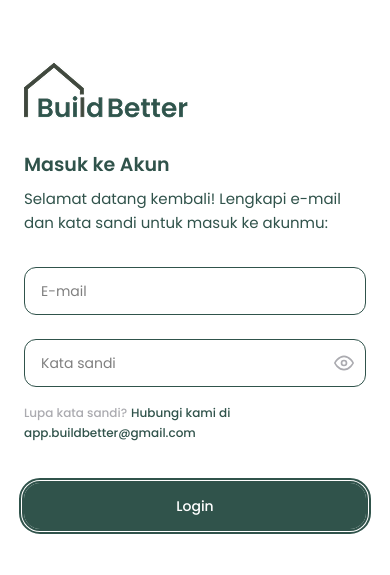
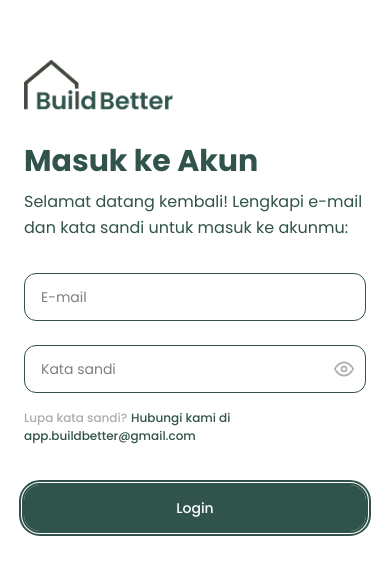
Before and after one commit to christinaa21/AdminBuildBetter, a Next.js app in the folder admin-build-better/: page / in a window 390 px wide. Shown: the part 127-702 px from the top of the page. Built offline with nearby package versions, Linux system fonts and the light colour scheme.

Commit message:
Fix: Typography Style, Login page, Button component

```diff
--- a/admin-build-better/src/app/layout.tsx
+++ b/admin-build-better/src/app/layout.tsx
@@ -1,5 +1,5 @@
 import type { Metadata } from "next";
-import { poppins } from "../../utils/fonts";
+import { poppins } from "../utils/fonts";
 import "./globals.css";
 
 export const metadata: Metadata = {
--- a/admin-build-better/src/app/page.tsx
+++ b/admin-build-better/src/app/page.tsx
@@ -2,10 +2,9 @@
 
 import { useState } from 'react';
 import Image from 'next/image';
-import Head from 'next/head';
 import { FiEye, FiEyeOff } from 'react-icons/fi';
 import Button from '@/components/Button';
-import { typography } from '../../utils/typography';
+import { H1, Body, Caption, Text } from '@/components/Typography';
 
 export default function Login() {
   const [email, setEmail] = useState('');
@@ -20,17 +19,12 @@ export default function Login() {
 
   return (
     <div className="flex min-h-screen bg-custom-white-50">
-      <Head>
-        <title>Build Better | Login</title>
-        <meta name="description" content="Login to your Build Better account" />
-      </Head>
-
       {/* Left side - Image */}
       <div className="hidden lg:block lg:w-1/2 relative">
         <div className="absolute inset-0">
           <Image
             src="/login.png"
-            alt="Sustainable house with solar panels"
+            alt="Login Image"
             fill
             style={{ objectFit: 'cover' }}
             priority
@@ -45,17 +39,16 @@ export default function Login() {
             <Image
               src="/logo.png"
               alt="Logo"
-              width={164}
-              height={56}
-              style={{ width: 'auto', height: 'auto' }}
+              width={150}
+              height={60}
               priority
             />
           </div>
 
-          <h1 className={`${typography.title()} text-custom-green-300 mb-2`}>Masuk ke Akun</h1>
-          <p className={`${typography.body1()} text-custom-green-300 mb-8`}>
+          <H1 className="text-custom-green-300 mb-2">Masuk ke Akun</H1>
+          <Body className="text-custom-green-300 mb-8">
             Selamat datang kembali! Lengkapi e-mail dan kata sandi untuk masuk ke akunmu:
-          </p>
+          </Body>
 
           <form onSubmit={handleSubmit}>
             <div className="mb-6">
@@ -64,7 +57,7 @@ export default function Login() {
                 type="email"
                 value={email}
                 onChange={(e) => setEmail(e.target.value)}
-                className={`w-full px-4 py-3 border border-custom-green-300 rounded-xl focus:outline-none focus:ring-2 focus:ring-custom-green-200 focus:border-transparent ${typography.body2()}`}
+                className="w-full px-4 py-3 border border-custom-green-300 rounded-xl focus:outline-none focus:ring-2 focus:ring-custom-green-200 focus:border-transparent font-poppins text-sm leading-[22px]"
                 placeholder="E-mail"
                 required
               />
@@ -77,7 +70,7 @@ export default function Login() {
                   type={showPassword ? "text" : "password"}
                   value={password}
                   onChange={(e) => setPassword(e.target.value)}
-                  className={`w-full px-4 py-3 border border-custom-green-300 rounded-xl focus:outline-none focus:ring-2 focus:ring-custom-green-200 focus:border-transparent ${typography.body2()}`}
+                  className="w-full px-4 py-3 border border-custom-green-300 rounded-xl focus:outline-none focus:ring-2 focus:ring-custom-green-200 focus:border-transparent font-poppins text-sm leading-[22px]"
                   placeholder="Kata sandi"
                   required
                 />
@@ -92,12 +85,12 @@ export default function Login() {
             </div>
 
             <div className="flex justify-end mb-10">
-              <p className={`${typography.caption()} text-custom-gray-200`}>
+              <Caption className="text-custom-gray-200">
                 Lupa kata sandi?
                 <a href="mailto:app.buildbetter@gmail.com" className="text-custom-green-300 ml-1 hover:underline">
                   Hubungi kami di app.buildbetter@gmail.com
                 </a>
-              </p>
+              </Caption>
             </div>
 
             <Button
--- a/admin-build-better/src/components/Button.tsx
+++ b/admin-build-better/src/components/Button.tsx
@@ -1,20 +1,58 @@
+// components/Button.tsx
 'use client'
 
 import React from 'react';
-import { typography } from '../../utils/typography';
+import { cva, type VariantProps } from 'class-variance-authority';
 
-interface ButtonProps {
+// Define button variants using class-variance-authority
+const buttonStyles = cva(
+  // Base styles
+  "rounded-2xl py-3 px-6 transition-colors duration-200 flex items-center justify-center",
+  {
+    variants: {
+      variant: {
+        primary: "bg-custom-green-300 hover:bg-custom-green-500 text-custom-white-50 outline-5 outline-double outline-custom-green-300",
+        outline: "bg-custom-white-50 border border-custom-green-300 hover:bg-custom-white-100 text-custom-green-300",
+      },
+      fullWidth: {
+        true: "w-full",
+        false: "",
+      },
+      isDisabled: {  // renamed from disabled to avoid conflict
+        true: "opacity-50 cursor-not-allowed",
+        false: "cursor-pointer",
+      },
+      size: {
+        sm: "py-2 px-4 text-sm",
+        md: "py-3 px-6",
+        lg: "py-4 px-8 text-lg",
+      },
+      iconPosition: {
+        left: "flex-row",
+        right: "flex-row-reverse",
+      },
+    },
+    defaultVariants: {
+      variant: "primary",
+      fullWidth: false,
+      isDisabled: false,
+      size: "md",
+      iconPosition: "left",
+    },
+  }
+);
+
+// Define button props with class-variance-authority types
+interface ButtonProps extends
+  React.ButtonHTMLAttributes<HTMLButtonElement> {
   title: string;
-  variant?: 'primary' | 'outline';
+  variant?: "primary" | "outline";
   icon?: React.ReactNode;
-  iconPosition?: 'left' | 'right';
+  iconPosition?: "left" | "right";
   onPress?: (event?: React.MouseEvent<HTMLButtonElement>) => void;
-  disabled?: boolean;
-  selected?: boolean;
-  className?: string;
+  fullWidth?: boolean;
+  size?: "sm" | "md" | "lg";
   textClassName?: string;
-  fullWidth?: boolean;
-  type?: 'button' | 'submit' | 'reset';
 }
 
 const Button: React.FC<ButtonProps> = ({
@@ -27,42 +65,32 @@ const Button: React.FC<ButtonProps> = ({
   className = '',
   textClassName = '',
   fullWidth = false,
+  size = 'md',
   type = 'button',
+  ...props
 }) => {
-  // Base styles for all buttons
-  const baseStyles = "rounded-2xl py-3 px-6 transition-colors duration-200";
-
-  // Width styles
-  const widthStyles = fullWidth ? "w-full" : "";
-
-  // Variant specific styles
-  const variantStyles = variant === 'primary'
-    ? "bg-custom-green-300 hover:bg-custom-green-500 text-custom-white-50 outline-5 outline-double outline-custom-green-300"
-    : "bg-custom-white-50 border border-custom-green-300 hover:bg-custom-white-100 text-custom-green-300";
-
-  // Disabled styles
-  const disabledStyles = disabled
-    ? "opacity-50 cursor-not-allowed"
-    : "cursor-pointer";
-
-  // Typography
-  const textStyles = typography.subtitle2();
-
   return (
     <button
       onClick={onPress}
       disabled={disabled}
-      className={`${baseStyles} ${variantStyles} ${widthStyles} ${disabledStyles} ${className}`}
+      className={`${buttonStyles({
+        variant,
+        fullWidth,
+        isDisabled: disabled, // map disabled to isDisabled
+        size,
+        iconPosition
+      })} ${className}`}
       type={type}
+      {...props}
     >
-      <div className={`flex items-center justify-center ${iconPosition === 'right' ? 'flex-row-reverse' : 'flex-row'}`}>
-        {icon && (
-          <span className={`${iconPosition === 'right' ? 'ml-2' : 'mr-2'}`}>
-            {icon}
-          </span>
-        )}
-        <span className={`${textStyles} ${textClassName}`}>{title}</span>
-      </div>
+      {icon && (
+        <span className={`${iconPosition === 'right' ? 'ml-2' : 'mr-2'}`}>
+          {icon}
+        </span>
+      )}
+      <span className={`font-poppins font-medium text-sm leading-[22px] ${textClassName}`}>
+        {title}
+      </span>
     </button>
   );
 };
--- /dev/null
+++ b/admin-build-better/src/components/Typography.tsx
@@ -0,0 +1,82 @@
+// components/Typography.tsx
+import React from 'react';
+import { typography, text, type TextProps, type TypographyVariants } from '../utils/typography'
+
+interface BaseTypographyProps extends TextProps {
+  children: React.ReactNode;
+  className?: string;
+  as?: React.ElementType;
+}
+
+export const Text = ({
+  children,
+  className = '',
+  as: Component = 'p',
+  size,
+  weight,
+  color,
+  leading,
+  tracking,
+  font,
+  transform,
+  ...props
+}: BaseTypographyProps) => {
+  return (
+    <Component
+      className={`${text({ size, weight, color, leading, tracking, font, transform })} ${className}`}
+      {...props}
+    >
+      {children}
+    </Component>
+  );
+};
+
+// Create components for each typography variant
+const createTypographyComponent = (
+  variant: TypographyVariants,
+  defaultElement: React.ElementType
+) => {
+  const Component = ({
+    children,
+    className = '',
+    as,
+    size,
+    weight,
+    color,
+    leading,
+    tracking,
+    font,
+    transform,
+    ...props
+  }: BaseTypographyProps) => {
+    const Element = as || defaultElement;
+
+    return (
+      <Element
+        className={`${typography[variant]({
+          size,
+          weight,
+          color,
+          leading,
+          tracking,
+          font,
+          transform
+        })} ${className}`}
+        {...props}
+      >
+        {children}
+      </Element>
+    );
+  };
+
+  return Component;
+};
+
+export const H1 = createTypographyComponent('h1', 'h1');
+export const H2 = createTypographyComponent('h2', 'h2');
+export const H3 = createTypographyComponent('h3', 'h3');
+export const Title = createTypographyComponent('title', 'p');
+export const Subtitle = createTypographyComponent('subtitle', 'p');
+export const Body = createTypographyComponent('body', 'p');
+export const Caption = createTypographyComponent('caption', 'p');
+export const Overline = createTypographyComponent('overline', 'p');
--- /dev/null
+++ b/admin-build-better/src/utils/fonts.tsx
@@ -0,0 +1,8 @@
+import { Poppins } from 'next/font/google';
+
+export const poppins = Poppins({
+  subsets: ['latin'],
+  weight: ['400', '500', '600', '700'],
+  style: ['normal', 'italic'],
+  variable: '--font-poppins',
+});
--- /dev/null
+++ b/admin-build-better/src/utils/typography.tsx
@@ -0,0 +1,161 @@
+// utils/typography.ts
+import { cva, type VariantProps } from 'class-variance-authority';
+
+// Define size variants for better responsiveness
+export const typographyVariants = {
+  size: {
+    xs: 'text-xs sm:text-sm', // Extra small
+    sm: 'text-sm sm:text-base', // Small
+    base: 'text-base sm:text-lg', // Base
+    lg: 'text-lg sm:text-xl', // Large
+    xl: 'text-xl sm:text-2xl', // Extra large
+    '2xl': 'text-2xl sm:text-3xl', // 2XL
+    '3xl': 'text-3xl sm:text-4xl', // 3XL
+  },
+  weight: {
+    light: 'font-light',
+    normal: 'font-normal',
+    medium: 'font-medium',
+    semibold: 'font-semibold',
+    bold: 'font-bold',
+  },
+  color: {
+    primary: 'text-primary',
+    secondary: 'text-secondary',
+    muted: 'text-gray-500',
+    light: 'text-gray-300',
+    dark: 'text-gray-900',
+    white: 'text-white',
+    black: 'text-black',
+  },
+  leading: {
+    tight: 'leading-tight',
+    normal: 'leading-normal',
+    relaxed: 'leading-relaxed',
+    loose: 'leading-loose',
+  },
+  tracking: {
+    tighter: 'tracking-tighter',
+    tight: 'tracking-tight',
+    normal: 'tracking-normal',
+    wide: 'tracking-wide',
+    wider: 'tracking-wider',
+  },
+  font: {
+    sans: 'font-sans',
+    serif: 'font-serif',
+    mono: 'font-mono',
+    poppins: 'font-poppins',
+  },
+  transform: {
+    uppercase: 'uppercase',
+    lowercase: 'lowercase',
+    capitalize: 'capitalize',
+    normal: 'normal-case',
+  }
+};
+
+// Create base typography component variants
+export const text = cva('', {
+  variants: typographyVariants,
+  defaultVariants: {
+    size: 'base',
+    weight: 'normal',
+    leading: 'normal',
+    font: 'poppins',
+  },
+});
+
+// Typography presets
+export const typography = {
+  // Headers
+  h1: cva('', {
+    variants: typographyVariants,
+    defaultVariants: {
+      size: '3xl',
+      weight: 'bold',
+      leading: 'tight',
+      font: 'poppins',
+    },
+  }),
+
+  h2: cva('', {
+    variants: typographyVariants,
+    defaultVariants: {
+      size: '2xl',
+      weight: 'semibold',
+      leading: 'tight',
+      font: 'poppins',
+    },
+  }),
+
+  h3: cva('', {
+    variants: typographyVariants,
+    defaultVariants: {
+      size: 'xl',
+      weight: 'semibold',
+      leading: 'tight',
+      font: 'poppins',
+    },
+  }),
+
+  // Content
+  title: cva('', {
+    variants: typographyVariants,
+    defaultVariants: {
+      size: 'lg',
+      weight: 'semibold',
+      leading: 'normal',
+      font: 'poppins',
+    },
+  }),
+
+  subtitle: cva('', {
+    variants: typographyVariants,
+    defaultVariants: {
+      size: 'base',
+      weight: 'medium',
+      leading: 'normal',
+      font: 'poppins',
+    },
+  }),
+
+  body: cva('', {
+    variants: typographyVariants,
+    defaultVariants: {
+      size: 'base',
+      weight: 'normal',
+      leading: 'relaxed',
+      font: 'poppins',
+    },
+  }),
+
+  caption: cva('', {
+    variants: typographyVariants,
+    defaultVariants: {
+      size: 'xs',
+      weight: 'medium',
+      leading: 'normal',
+      font: 'poppins',
+    },
+  }),
+
+  overline: cva('', {
+    variants: typographyVariants,
+    defaultVariants: {
+      size: 'xs',
+      weight: 'medium',
+      leading: 'normal',
+      transform: 'uppercase',
+      tracking: 'wider',
+      font: 'poppins',
+    },
+  }),
+};
+
+// Types
+export type TextProps = VariantProps<typeof text>;
+export type TypographyVariants = keyof typeof typography;
+export type TypographyProps = {
+  [K in TypographyVariants]: VariantProps<typeof typography[K]>;
+};
--- a/admin-build-better/utils/typography.tsx
+++ /dev/null
@@ -1,50 +0,0 @@
-// utils/typography.ts
-import { cva } from 'class-variance-authority';
-
-export const typography = {
-  title: cva([
-    'font-poppins font-semibold text-[19px] leading-7'
-  ]),
-
-  subtitle1: cva([
-    'font-poppins font-normal text-base leading-6'
-  ]),
-
-  subtitle2: cva([
-    'font-poppins font-medium text-sm leading-[22px]'
-  ]),
-
-  body1: cva([
-    'font-poppins font-normal text-[15px] leading-6'
-  ]),
-
-  body2: cva([
-    'font-poppins font-normal text-sm leading-[22px]'
-  ]),
-
-  caption: cva([
-    'font-poppins font-medium text-xs leading-5'
-  ]),
-
-  overline: cva([
-    'font-poppins font-medium text-[10px] leading-[18px]'
-  ]),
-};
-
-// Helper to create scaled typography
-export function createScaledTypography(scale: number = 1) {
-  // This is a simplified version - in a real implementation
-  // you might want to use CSS variables or dynamically
-  // generate classes based on the scale factor
-  const scaleClass = scale === 1 ? '' : `scale-${scale*100}`;
-
-  return {
-    title: `${typography.title()} ${scaleClass}`,
-    subtitle1: `${typography.subtitle1()} ${scaleClass}`,
-    subtitle2: `${typography.subtitle2()} ${scaleClass}`,
-    body1: `${typography.body1()} ${scaleClass}`,
-    body2: `${typography.body2()} ${scaleClass}`,
-    caption: `${typography.caption()} ${scaleClass}`,
-    overline: `${typography.overline()} ${scaleClass}`,
-  };
-}
```
